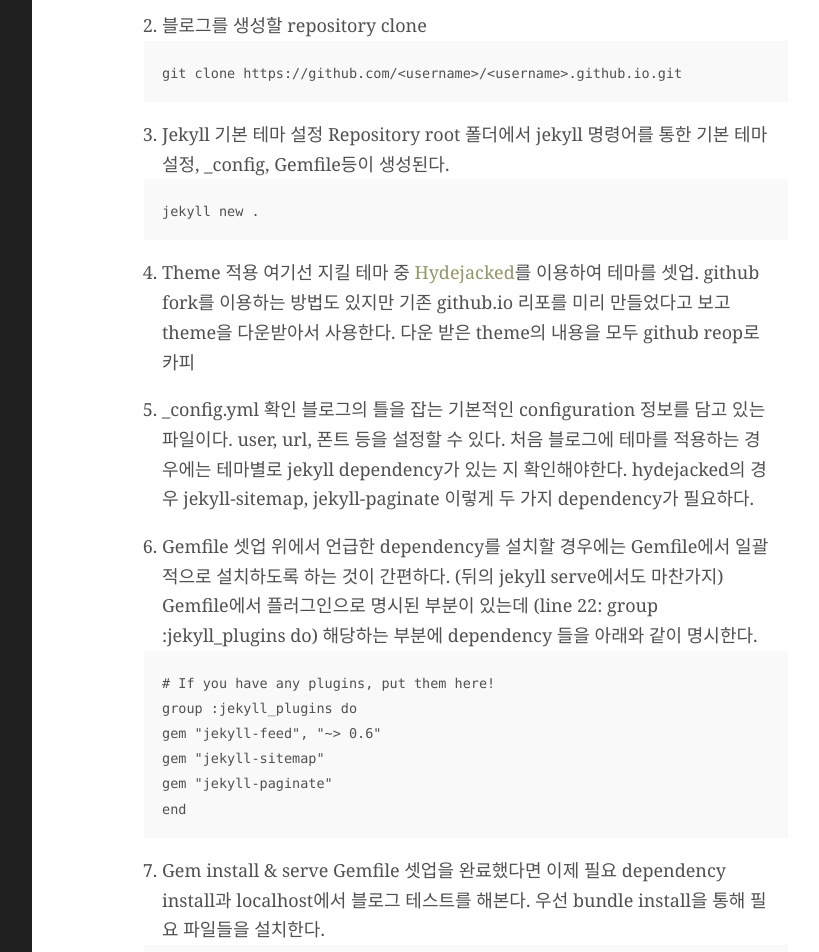
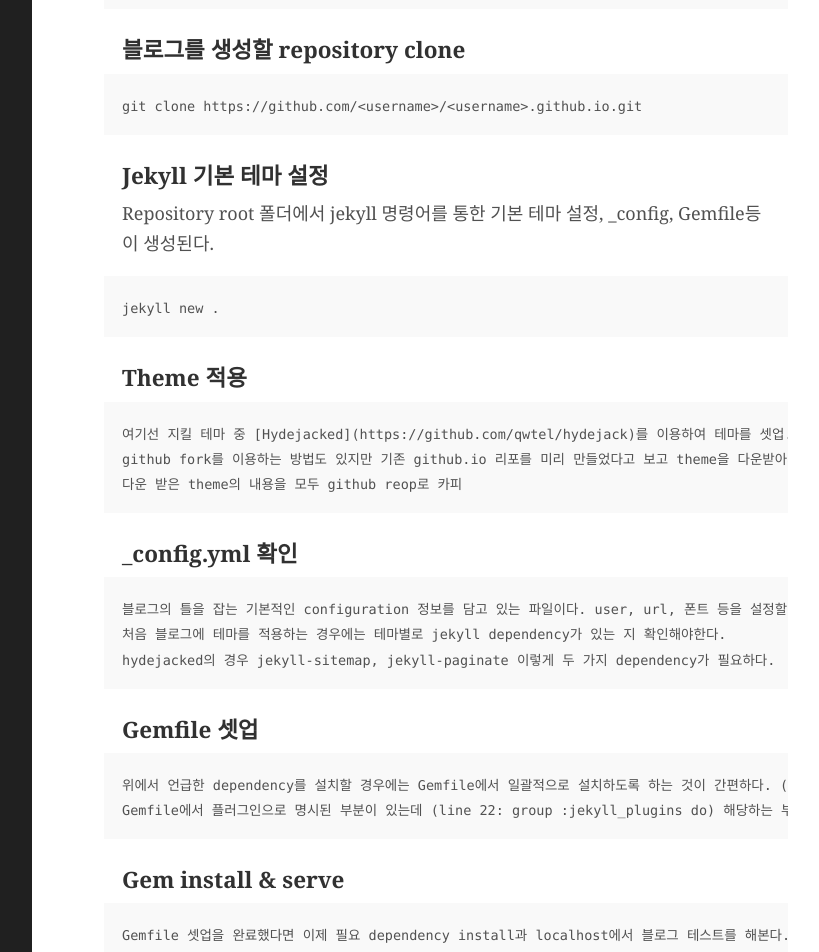
Before and after one commit to youngguncho/youngguncho.github.io, a Jekyll site: the page built from _posts/2017-02-27-jekyll-setup.markdown, in a window 1280 px wide and 1400 px high, scrolled down 460 px. Shown: the top 952 px of the window, without its empty margins (292-1111 px from the left). Built offline with Jekyll 4.4.1, drawn with Linux system fonts in a browser that asks for light colours; some of the changed lines change nothing that is shown; some of the changed text lies outside the part shown.

Commit message:
fix bullet to ###

````diff
--- a/_posts/2017-02-27-jekyll-setup.markdown
+++ b/_posts/2017-02-27-jekyll-setup.markdown
@@ -9,35 +9,35 @@ tags: [jekyll]
 
 우선 기본 정리만
 
-1. 루비, 지킬 설치
+### 루비, 지킬 설치
 ~~~
 sudo apt-get update
 sudo apt-get install ruby-full
 sudo gem install jekyll
 ~~~
 
-1. 블로그를 생성할 repository clone
+### 블로그를 생성할 repository clone
 ~~~
 git clone https://github.com/<username>/<username>.github.io.git
 ~~~
 
-1. Jekyll 기본 테마 설정
+### Jekyll 기본 테마 설정
 Repository root 폴더에서 jekyll 명령어를 통한 기본 테마 설정, _config, Gemfile등이 생성된다.
 ~~~
 jekyll new .
 ~~~
 
-1. Theme 적용
+### Theme 적용
 	여기선 지킬 테마 중 [Hydejacked](https://github.com/qwtel/hydejack)를 이용하여 테마를 셋업.
     github fork를 이용하는 방법도 있지만 기존 github.io 리포를 미리 만들었다고 보고 theme을 다운받아서 사용한다.
     다운 받은 theme의 내용을 모두 github reop로 카피
 
-1. _config.yml 확인
+### _config.yml 확인
 	블로그의 틀을 잡는 기본적인 configuration 정보를 담고 있는 파일이다. user, url, 폰트 등을 설정할 수 있다.
     처음 블로그에 테마를 적용하는 경우에는 테마별로 jekyll dependency가 있는 지 확인해야한다.
     hydejacked의 경우 jekyll-sitemap, jekyll-paginate 이렇게 두 가지 dependency가 필요하다.
 
-1. Gemfile 셋업
+### Gemfile 셋업
 	위에서 언급한 dependency를 설치할 경우에는 Gemfile에서 일괄적으로 설치하도록 하는 것이 간편하다. (뒤의 jekyll serve에서도 마찬가지)
     Gemfile에서 플러그인으로 명시된 부분이 있는데 (line 22: group :jekyll_plugins do) 해당하는 부분에 dependency 들을 아래와 같이 명시한다.
 ```
@@ -49,7 +49,7 @@ group :jekyll_plugins do
 end
 ```
 
-1. Gem install & serve
+### Gem install & serve
 	Gemfile 셋업을 완료했다면 이제 필요 dependency install과 localhost에서 블로그 테스트를 해본다.
     우선 bundle install을 통해 필요 파일들을 설치한다.
 ```
@@ -62,7 +62,7 @@ bundle exec jekyll serve
 ```
     그리고 웹브라우저에서 localhost:4000 를 들어가보면 테마가 적용된 블로그가 생성된 것을 확인할 수 있다. 만약 home 어쩌고 하면서 warning이 나오면 불필요한 index.md 파일이 생긴 것이기 때문에 삭제해준다.
 
-1. Push to my github.io
+### Push to my github.io
 	localhost에서 확인이 끝나면 이제 블로그로 push를 한다.
 ```
 git add -A
````
